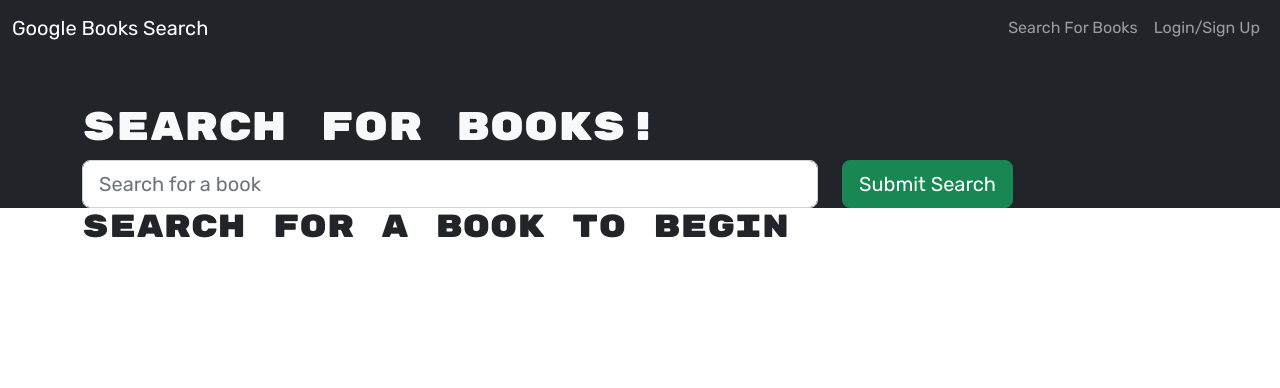
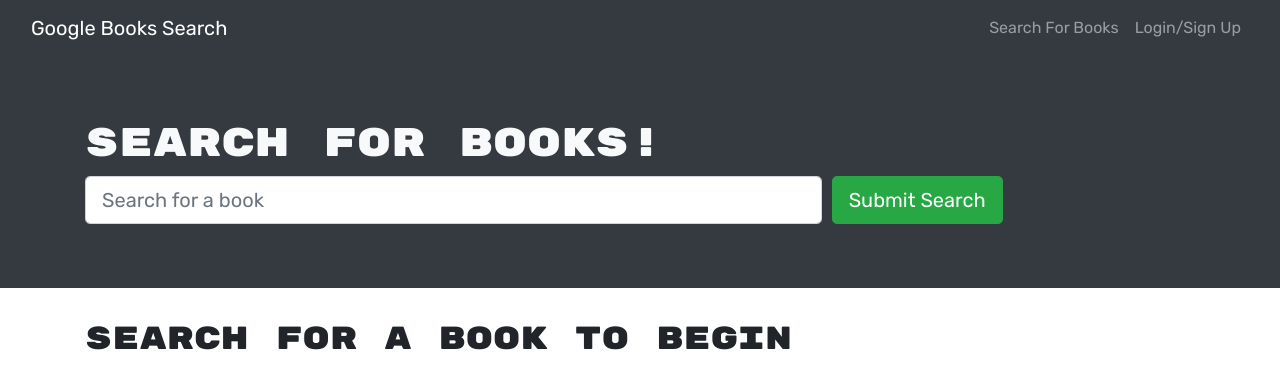
Before and after one commit to NicolasFlamel/Google-Books-Search-Engine, a React (Create React App) app in the folder client/: page / in a window 1280 px wide. Shown: the top 388 px of the page. Built offline with nearby package versions, Linux system fonts and the light colour scheme.

Commit message:
updated code to match gitlab starter code

```diff
--- a/client/src/App.js
+++ b/client/src/App.js
@@ -6,7 +6,7 @@
   createHttpLink,
 } from '@apollo/client';
 import { setContext } from '@apollo/client/link/context';
-import { BrowserRouter as Router, Switch, Route } from 'react-router-dom';
+import { BrowserRouter as Router, Routes, Route } from 'react-router-dom';
 import SearchBooks from './pages/SearchBooks';
 import SavedBooks from './pages/SavedBooks';
 import Navbar from './components/Navbar';
@@ -36,11 +36,14 @@
       <Router>
         <>
           <Navbar />
-          <Switch>
-            <Route exact path="/" component={SearchBooks} />
-            <Route exact path="/saved" component={SavedBooks} />
-            <Route render={() => <h1 className="display-2">Wrong page!</h1>} />
-          </Switch>
+          <Routes>
+            <Route path="/" element={<SearchBooks />} />
+            <Route path="/saved" element={<SavedBooks />} />
+            <Route
+              path="*"
+              element={<h1 className="display-2">Wrong page!</h1>}
+            />
+          </Routes>
         </>
       </Router>
     </ApolloProvider>
--- a/client/src/pages/SavedBooks.js
+++ b/client/src/pages/SavedBooks.js
@@ -1,5 +1,11 @@
 import React, { useState, useEffect } from 'react';
-import { Container, Card, Button, Row, Col } from 'react-bootstrap';
+import {
+  Jumbotron,
+  Container,
+  CardColumns,
+  Card,
+  Button,
+} from 'react-bootstrap';
 
 import { getMe, deleteBook } from '../utils/API';
 import Auth from '../utils/auth';
@@ -67,23 +73,22 @@
 
   return (
     <>
-      <div fluid className="text-light bg-dark p-5">
+      <Jumbotron fluid className="text-light bg-dark">
         <Container>
           <h1>Viewing saved books!</h1>
         </Container>
-      </div>
+      </Jumbotron>
       <Container>
-        <h2 className="pt-5">
+        <h2>
           {userData.savedBooks.length
             ? `Viewing ${userData.savedBooks.length} saved ${
                 userData.savedBooks.length === 1 ? 'book' : 'books'
               }:`
             : 'You have no saved books!'}
         </h2>
-        <Row>
+        <CardColumns>
           {userData.savedBooks.map((book) => {
             return (
-              <Col md="4">
               <Card key={book.bookId} border="dark">
                 {book.image ? (
                   <Card.Img
@@ -104,10 +109,9 @@
                   </Button>
                 </Card.Body>
               </Card>
-              </Col>
             );
           })}
-        </Row>
+        </CardColumns>
       </Container>
     </>
   );
--- a/client/src/pages/SearchBooks.js
+++ b/client/src/pages/SearchBooks.js
@@ -1,5 +1,13 @@
 import React, { useState, useEffect } from 'react';
-import { Container, Col, Form, Button, Card, Row } from 'react-bootstrap';
+import {
+  Jumbotron,
+  Container,
+  Col,
+  Form,
+  Button,
+  Card,
+  CardColumns,
+} from 'react-bootstrap';
 
 import Auth from '../utils/auth';
 import { saveBook, searchGoogleBooks } from '../utils/API';
@@ -80,11 +88,11 @@
 
   return (
     <>
-      <div fluid="true" className="text-light bg-dark pt-5">
+      <Jumbotron fluid className="text-light bg-dark">
         <Container>
           <h1>Search for Books!</h1>
           <Form onSubmit={handleFormSubmit}>
-            <Form.Group as={Row}>
+            <Form.Row>
               <Col xs={12} md={8}>
                 <Form.Control
                   name="searchInput"
@@ -100,10 +108,10 @@
                   Submit Search
                 </Button>
               </Col>
-            </Form.Group>
+            </Form.Row>
           </Form>
         </Container>
-      </div>
+      </Jumbotron>
 
       <Container>
         <h2>
@@ -111,10 +119,9 @@
             ? `Viewing ${searchedBooks.length} results:`
             : 'Search for a book to begin'}
         </h2>
-        <Row>
+        <CardColumns>
           {searchedBooks.map((book) => {
             return (
-              <Col md="4">
               <Card key={book.bookId} border="dark">
                 {book.image ? (
                   <Card.Img
@@ -144,10 +151,9 @@
                   )}
                 </Card.Body>
               </Card>
-              </Col>
             );
           })}
-        </Row>
+        </CardColumns>
       </Container>
     </>
   );
```
Also changed, not shown: client/package.json (+5 -5 lines), 1 other file (tests, documents, lock files or other folders). Lines whose indentation alone changed are shown as unchanged.
